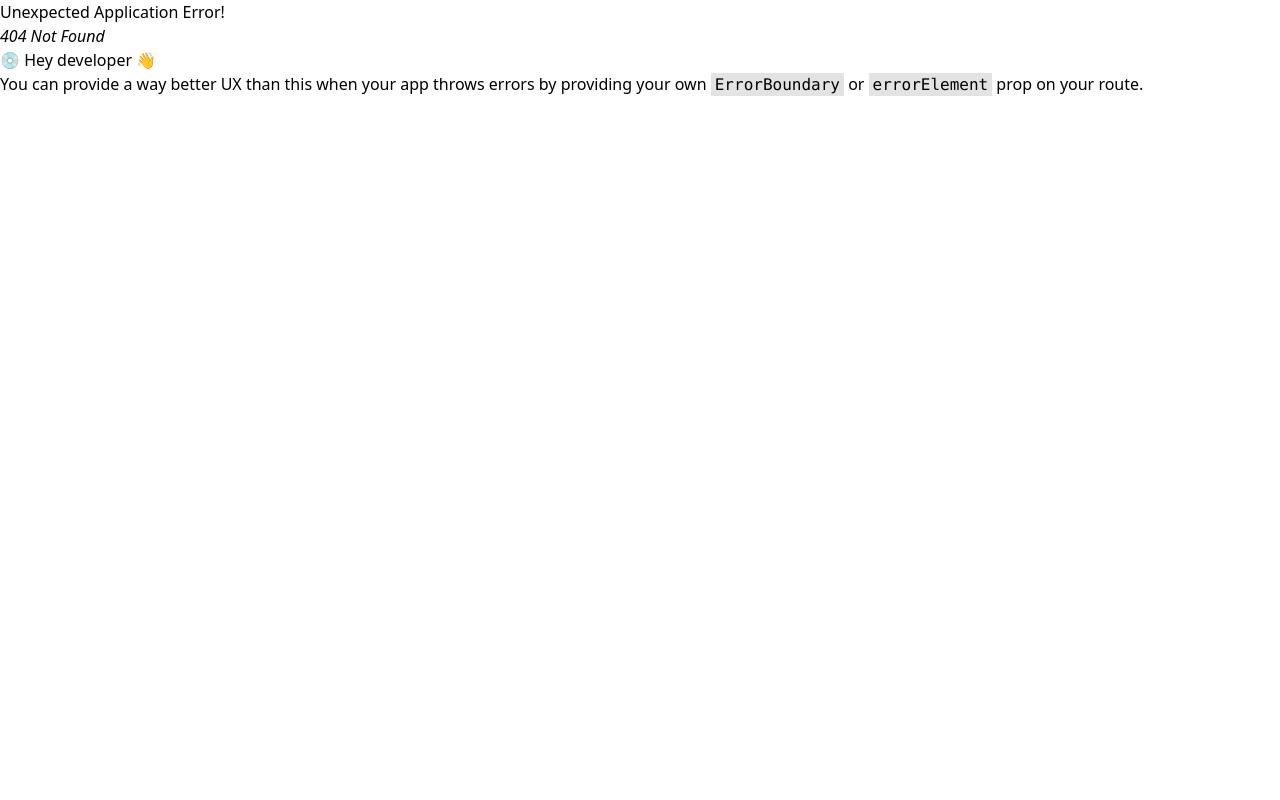
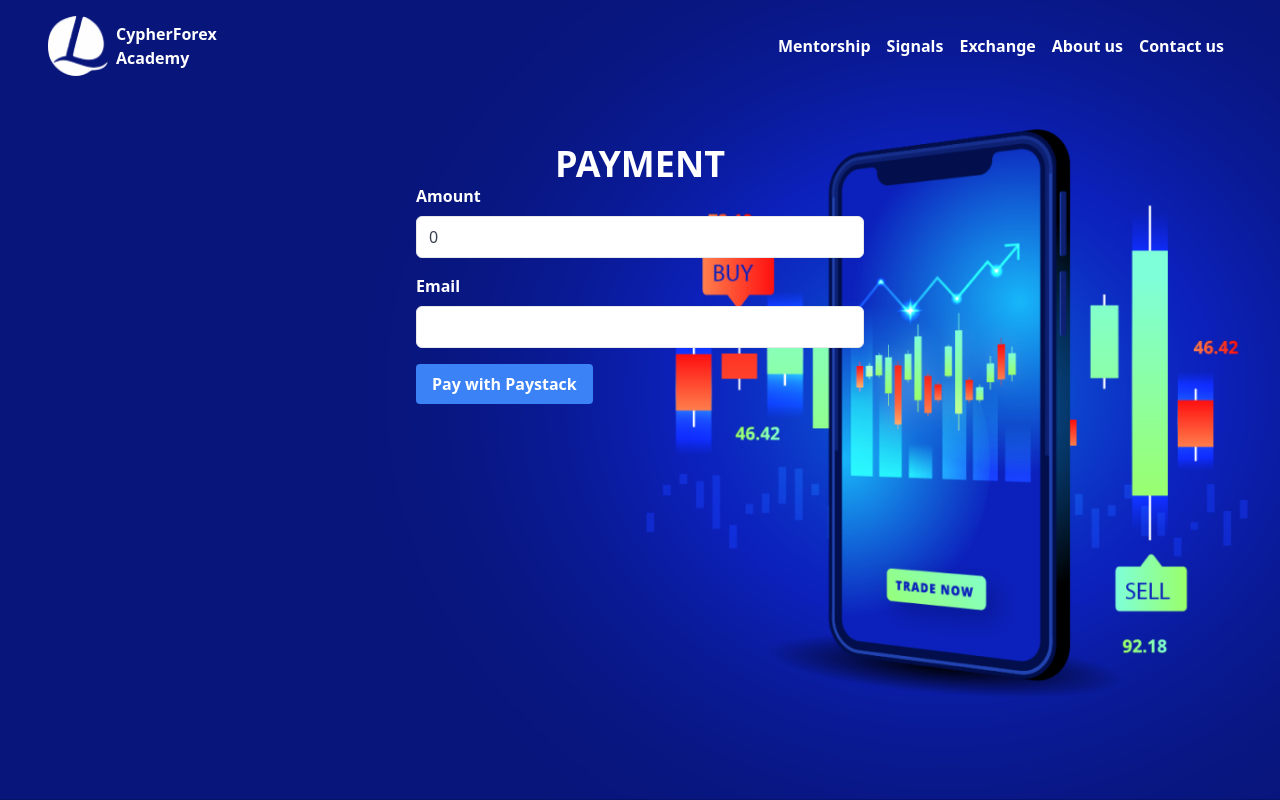
Before and after one commit to Nanocodes-Programming/forex-bang-frontend, a React (Create React App) app: page /pay in a window 1280 px wide. Before the commit this address had no page. Shown: the top 800 px of the page. Built offline with nearby package versions, Linux system fonts and the light colour scheme.

Commit message:
feat:paystack succcess

```diff
--- a/package.json
+++ b/package.json
@@ -4,9 +4,11 @@
   "private": true,
   "dependencies": {
     "@googlemaps/react-wrapper": "^1.1.35",
+    "@paystack/inline-js": "^2.12.6",
     "@testing-library/jest-dom": "^5.16.5",
     "@testing-library/react": "^13.4.0",
     "@testing-library/user-event": "^13.5.0",
+    "axios": "^1.3.4",
     "framer-motion": "^8.5.0",
     "react": "^18.2.0",
     "react-countup": "^6.4.0",
@@ -15,6 +17,7 @@
     "react-router-dom": "6.4",
     "react-scripts": "5.0.1",
     "react-scroll-trigger": "^0.6.14",
+    "react-toastify": "^9.1.1",
     "react-visibility-sensor": "^5.1.1",
     "swiper": "^8.4.6",
     "web-vitals": "^2.1.4"
--- a/src/App.js
+++ b/src/App.js
@@ -7,6 +7,8 @@
 import Signal from "./pages/Signal";
 import Blogs from "./pages/Blogs";
 import Resources from "./pages/Resources";
+import PaystackForm from "./pages/PaystackForm";
+import { ToastContainer } from "react-toastify";
 
 const router = createBrowserRouter([
   {
@@ -41,9 +43,18 @@
     path: "/about",
     element: <About />,
   },
+  {
+    path: "/pay",
+    element: <PaystackForm />,
+  },
 ]);
 function App() {
-  return <RouterProvider router={router} />;
+  return (
+    <>
+      <ToastContainer />
+      <RouterProvider router={router} />
+    </>
+  );
 }
 
 export default App;
--- /dev/null
+++ b/src/pages/PaystackForm.jsx
@@ -0,0 +1,117 @@
+import { useState } from "react";
+import Layout from "../components/Layout";
+import Wrapper from '../components/Wrapper'
+import PaystackPop from '@paystack/inline-js'
+import { toast } from "react-toastify";
+import "react-toastify/dist/ReactToastify.css";
+
+function PaystackForm() {
+  const [amount, setAmount] = useState(0);
+  const [email, setEmail] = useState("");
+  // const [firstName, setFirstName] = useState("");
+  // const [lastname, setLastname ] = useState("");
+
+  const handleAmountChange = (e) => {
+    setAmount(e.target.value);
+  };
+
+  const handleEmailChange = (e) => {
+    setEmail(e.target.value);
+  };
+
+  const handleSubmit = (e) => {
+    e.preventDefault();
+
+    const paystack = new PaystackPop()
+    paystack.newTransaction({
+      key:'pk_test_aca09eec94602ae4353d32290f8d1a781383a221',
+      amount:amount *100,
+      email,
+
+      onSuccess(transaction){
+        let message = `payment complete! Reference ${transaction.reference}`
+        setAmount('')
+        setEmail('')
+        toast.success(message, {
+          position: "bottom-right",
+          autoClose: 3000,
+          hideProgressBar: false,
+          closeOnClick: true,
+          pauseOnHover: true,
+          draggable: true,
+          progress: undefined,
+          theme: "light",
+        });
+
+      },
+      onCancel(){
+        toast.error("🦄 Transaction Cancelled!", {
+          position: "bottom-right",
+          autoClose: 3000,
+          hideProgressBar: false,
+          closeOnClick: true,
+          pauseOnHover: true,
+          draggable: true,
+          progress: undefined,
+          theme: "light",
+        });
+      }
+    })
+
+
+    // Use Paystack API to initiate payment with the amount and email provided
+  };
+
+  return (
+    <Layout>
+      <Wrapper>
+      <div className="pt-[5rem] px-[3rem]">
+      <h2 className="pt-[4rem] text-center font-bold text-white text-4xl uppercase">Payment</h2>
+     <form  className="max-w-md mx-auto ">
+        <div className="mb-4">
+          <label
+            htmlFor="amount"
+            className="block mb-2 font-bold text-white"
+          >
+            Amount
+          </label>
+          <input
+            id="amount"
+            type="number"
+            min="0"
+            step="0.01"
+            required
+            value={amount}
+            onChange={handleAmountChange}
+            className="w-full px-3 py-2 border rounded-md text-gray-700 focus:outline-none focus:shadow-outline-blue focus:border-blue-300"
+          />
+        </div>
+        <div className="mb-4">
+          <label htmlFor="email" className="block mb-2 font-bold text-white">
+            Email
+          </label>
+          <input
+            id="email"
+            type="email"
+            required
+            value={email}
+            onChange={handleEmailChange}
+            className="w-full px-3 py-2 border rounded-md text-gray-700 focus:outline-none focus:shadow-outline-blue focus:border-blue-300"
+          />
+        </div>
+        <button
+          type="submit"
+          onClick={handleSubmit}
+          className="bg-blue-500 hover:bg-blue-700 text-white font-bold py-2 px-4 rounded"
+        >
+          Pay with Paystack
+        </button>
+      </form>
+     </div>
+      </Wrapper>
+
+    </Layout>
+  );
+}
+
+export default PaystackForm;
```
Also changed, not shown: 1 other file (tests, documents, lock files or other folders).
